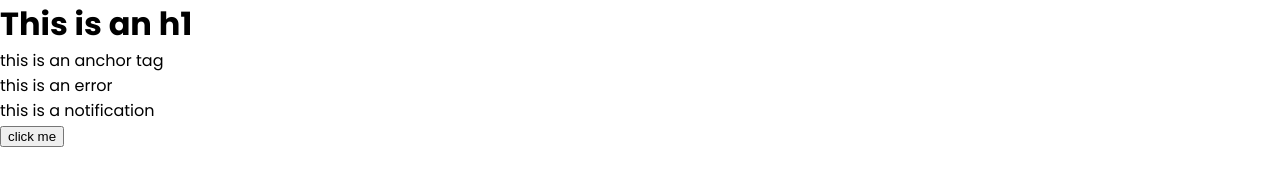
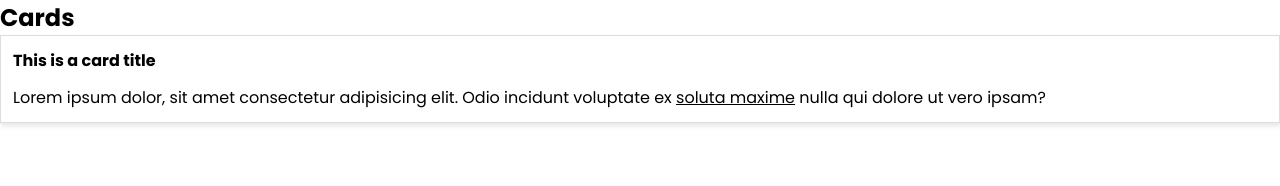
Before and after one commit to RamunnoAJ/sass-library, a website: page index.html in a window 1280 px wide. Drawn offline with Linux system fonts and the light colour scheme.

Commit message:
set up structure for showing styles

```diff
--- a/index.html
+++ b/index.html
@@ -9,10 +9,24 @@
     <link rel="stylesheet" href="/css/index.css" />
   </head>
   <body>
-    <h1>This is an h1</h1>
-    <a href="#">this is an anchor tag</a>
-    <p class="error">this is an error</p>
-    <p class="notification">this is a notification</p>
-    <button>click me</button>
+    <!-- colors -->
+
+    <!-- font sizes -->
+
+    <!-- buttons -->
+
+    <!-- cards -->
+    <h2>Cards</h2>
+    <div class="card">
+      <h1 class="card-title">This is a card title</h1>
+      <p class="card-body">
+        Lorem ipsum dolor, sit amet consectetur adipisicing elit. Odio incidunt
+        voluptate ex <a href="#"> soluta maxime</a> nulla qui dolore ut vero
+        ipsam?
+      </p>
+    </div>
+    <!-- grid system -->
+
+    <!-- utilities -->
   </body>
 </html>
```
